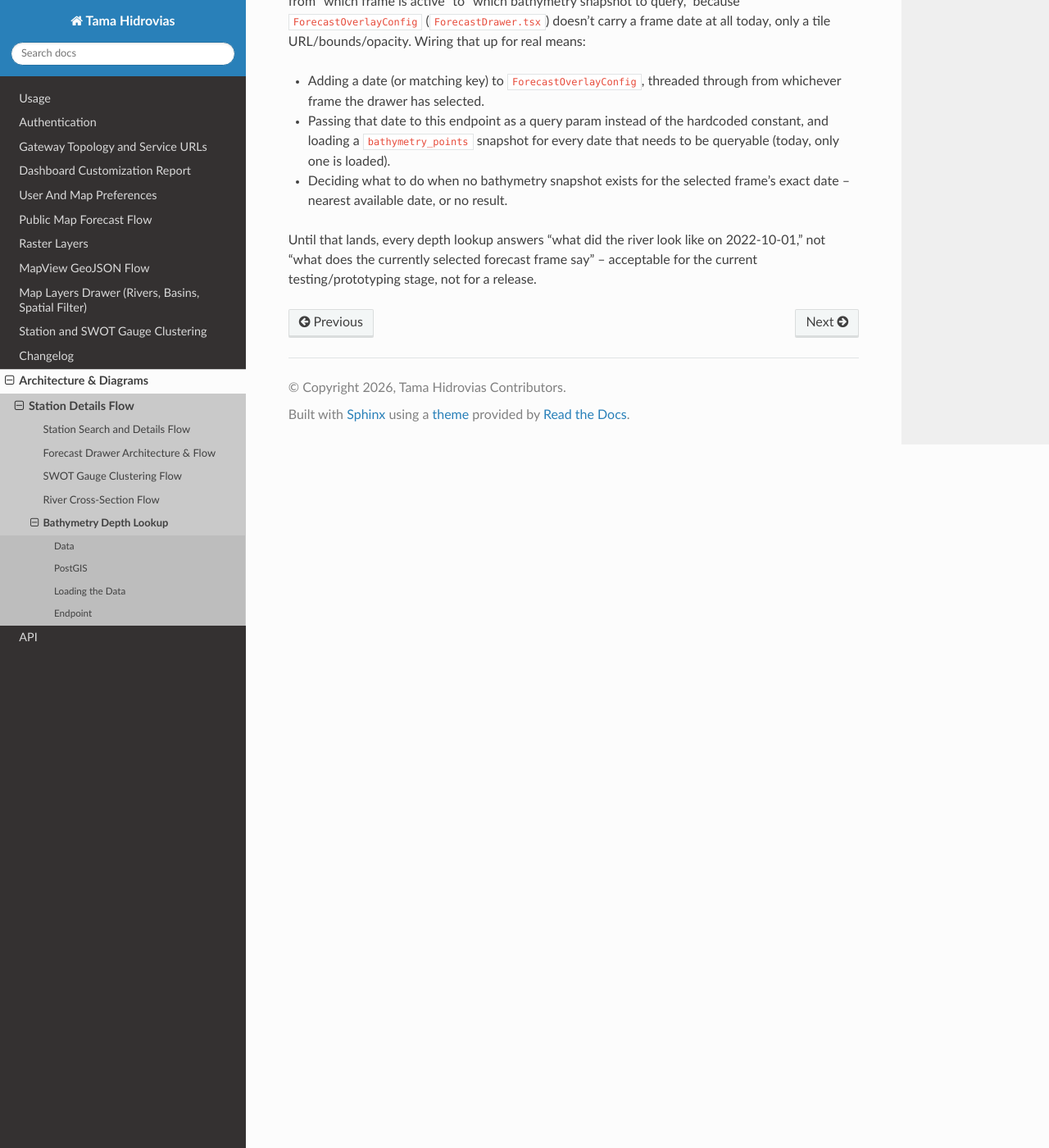
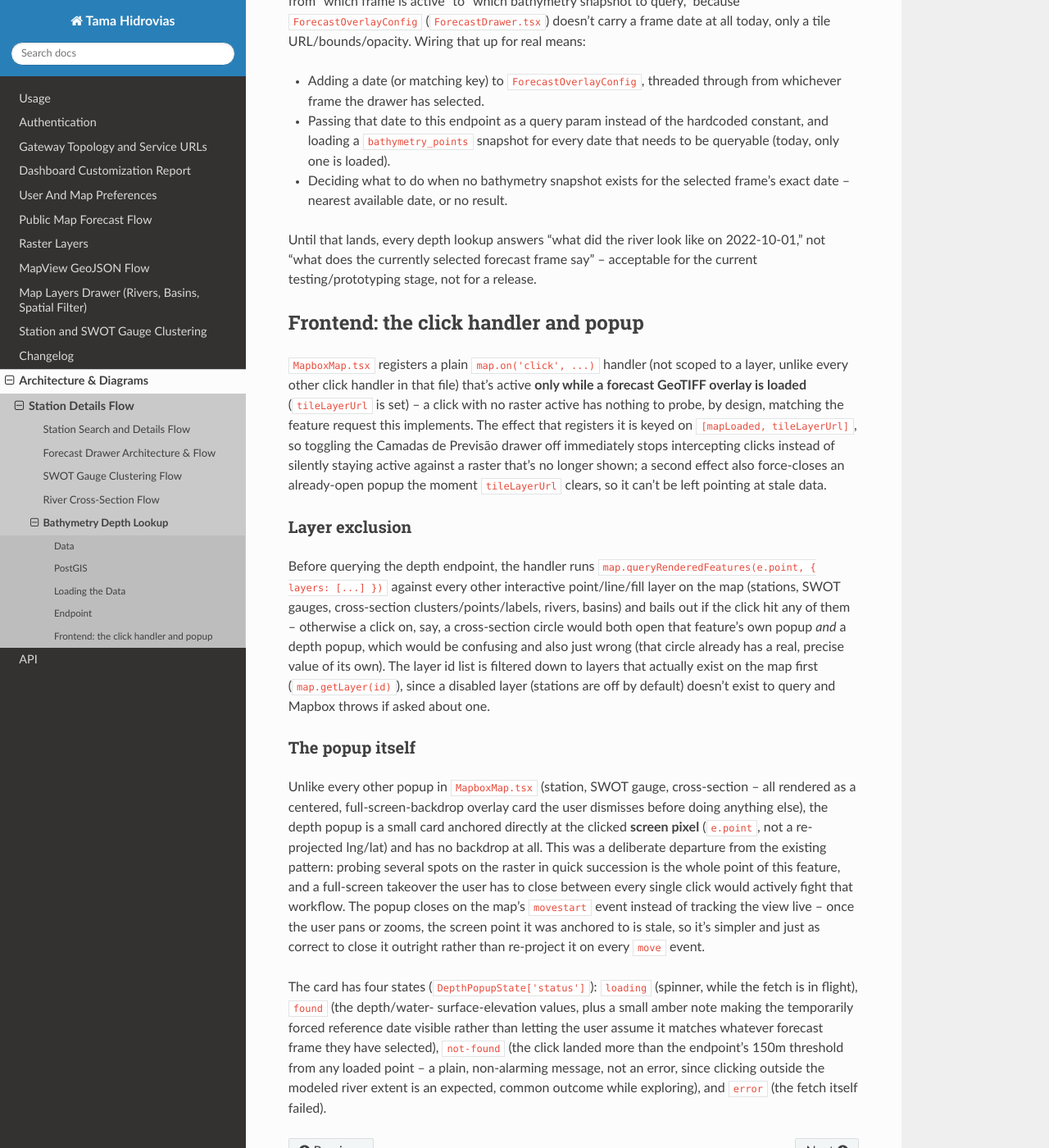
Before and after one commit to bmmoreira/tama-hidrovias, a Sphinx documentation site: the page built from docs/source/architecture/bathymetry_depth_lookup.rst, in a window 1280 px wide and 1400 px high, scrolled down 2145 px. Shown: the whole window at 82% size. Built offline with Sphinx 7.4.7 and the Read the Docs theme 3.1.0, drawn with Linux system fonts in a browser that asks for light colours.

Commit message:
Show river depth in a popup when clicking a loaded forecast raster
Wires up the bathymetry depth endpoint to the map: a click while a
Camadas de Previsão raster is loaded queries /api/bathymetry/depth and
shows the result in a small popup anchored at the clicked pixel.

Unlike this app's other map popups (station/SWOT/cross-section, all
centered full-screen cards requiring an explicit dismiss), this one
has no backdrop and closes on the next map pan/zoom instead -- probing
several spots on the raster in quick succession is the point of the
feature, and a takeover popup between every click would fight that.

A click that hits another interactive layer (station, SWOT gauge,
cross-section point, river, basin) opens that feature's own popup
instead of a depth lookup, via a queryRenderedFeatures check against
every other layer first. The click handler itself is only active
while a forecast overlay is actually loaded (tileLayerUrl set), and
tears down/re-attaches whenever that changes rather than staying
silently active against a stale raster.

Verified via Playwright: no popup fires without a raster active, a
raster-active click on empty area shows the (correct, since Madeira
bathymetry isn't loaded under the Tapajós test raster) "no data"
state, clicking a cross-section marker still opens only its own
popup, and the close button dismisses the depth popup correctly. The
"found" state (API returns a real depth/wse) was verified directly
against the endpoint with an exact matching coordinate.

Co-Authored-By: Claude Sonnet 5 <noreply@anthropic.com>

```diff
--- a/docs/source/architecture/bathymetry_depth_lookup.rst
+++ b/docs/source/architecture/bathymetry_depth_lookup.rst
@@ -126,3 +126,60 @@ Until that lands, every depth lookup answers "what did the river look
 like on 2022-10-01," not "what does the currently selected forecast
 frame say" -- acceptable for the current testing/prototyping stage, not
 for a release.
+
+Frontend: the click handler and popup
+----------------------------------------
+
+``MapboxMap.tsx`` registers a plain ``map.on('click', ...)`` handler
+(not scoped to a layer, unlike every other click handler in that file)
+that's active **only while a forecast GeoTIFF overlay is loaded**
+(``tileLayerUrl`` is set) -- a click with no raster active has nothing
+to probe, by design, matching the feature request this implements. The
+effect that registers it is keyed on ``[mapLoaded, tileLayerUrl]``, so
+toggling the Camadas de Previsão drawer off immediately stops
+intercepting clicks instead of silently staying active against a
+raster that's no longer shown; a second effect also force-closes an
+already-open popup the moment ``tileLayerUrl`` clears, so it can't be
+left pointing at stale data.
+
+Layer exclusion
+~~~~~~~~~~~~~~~~~
+
+Before querying the depth endpoint, the handler runs
+``map.queryRenderedFeatures(e.point, { layers: [...] })`` against every
+other interactive point/line/fill layer on the map (stations, SWOT
+gauges, cross-section clusters/points/labels, rivers, basins) and bails
+out if the click hit any of them -- otherwise a click on, say, a
+cross-section circle would both open that feature's own popup *and* a
+depth popup, which would be confusing and also just wrong (that circle
+already has a real, precise value of its own). The layer id list is
+filtered down to layers that actually exist on the map first
+(``map.getLayer(id)``), since a disabled layer (stations are off by
+default) doesn't exist to query and Mapbox throws if asked about one.
+
+The popup itself
+~~~~~~~~~~~~~~~~~~
+
+Unlike every other popup in ``MapboxMap.tsx`` (station, SWOT gauge,
+cross-section -- all rendered as a centered, full-screen-backdrop
+overlay card the user dismisses before doing anything else), the depth
+popup is a small card anchored directly at the clicked **screen pixel**
+(``e.point``, not a re-projected lng/lat) and has no backdrop at all.
+This was a deliberate departure from the existing pattern: probing
+several spots on the raster in quick succession is the whole point of
+this feature, and a full-screen takeover the user has to close between
+every single click would actively fight that workflow. The popup closes
+on the map's ``movestart`` event instead of tracking the view live --
+once the user pans or zooms, the screen point it was anchored to is
+stale, so it's simpler and just as correct to close it outright rather
+than re-project it on every ``move`` event.
+
+The card has four states (``DepthPopupState['status']``): ``loading``
+(spinner, while the fetch is in flight), ``found`` (the depth/water-
+surface-elevation values, plus a small amber note making the temporarily
+forced reference date visible rather than letting the user assume it
+matches whatever forecast frame they have selected), ``not-found`` (the
+click landed more than the endpoint's 150m threshold from any loaded
+point -- a plain, non-alarming message, not an error, since clicking
+outside the modeled river extent is an expected, common outcome while
+exploring), and ``error`` (the fetch itself failed).
```
Also changed, not shown: docs/source/changelog.rst (+14 -3 lines), web/src/components/MapboxMap.tsx (+158 -1 lines).
